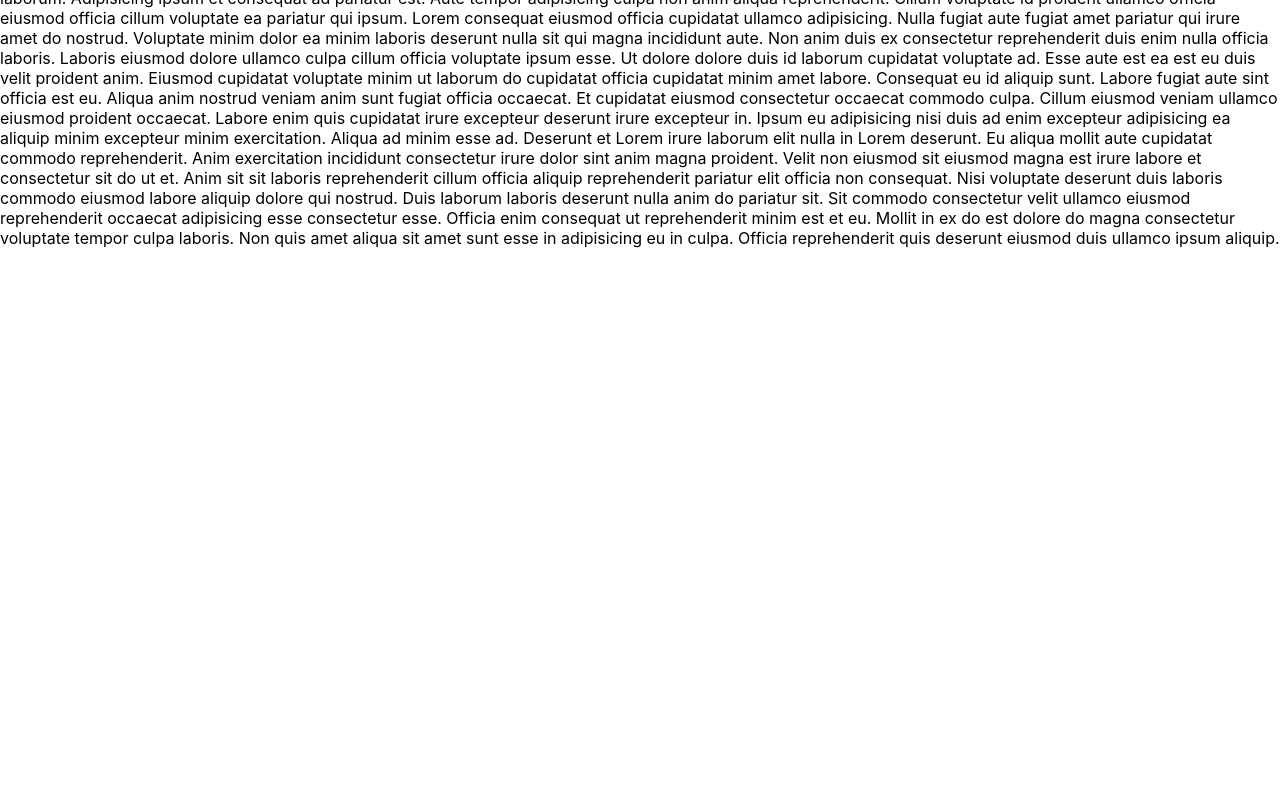
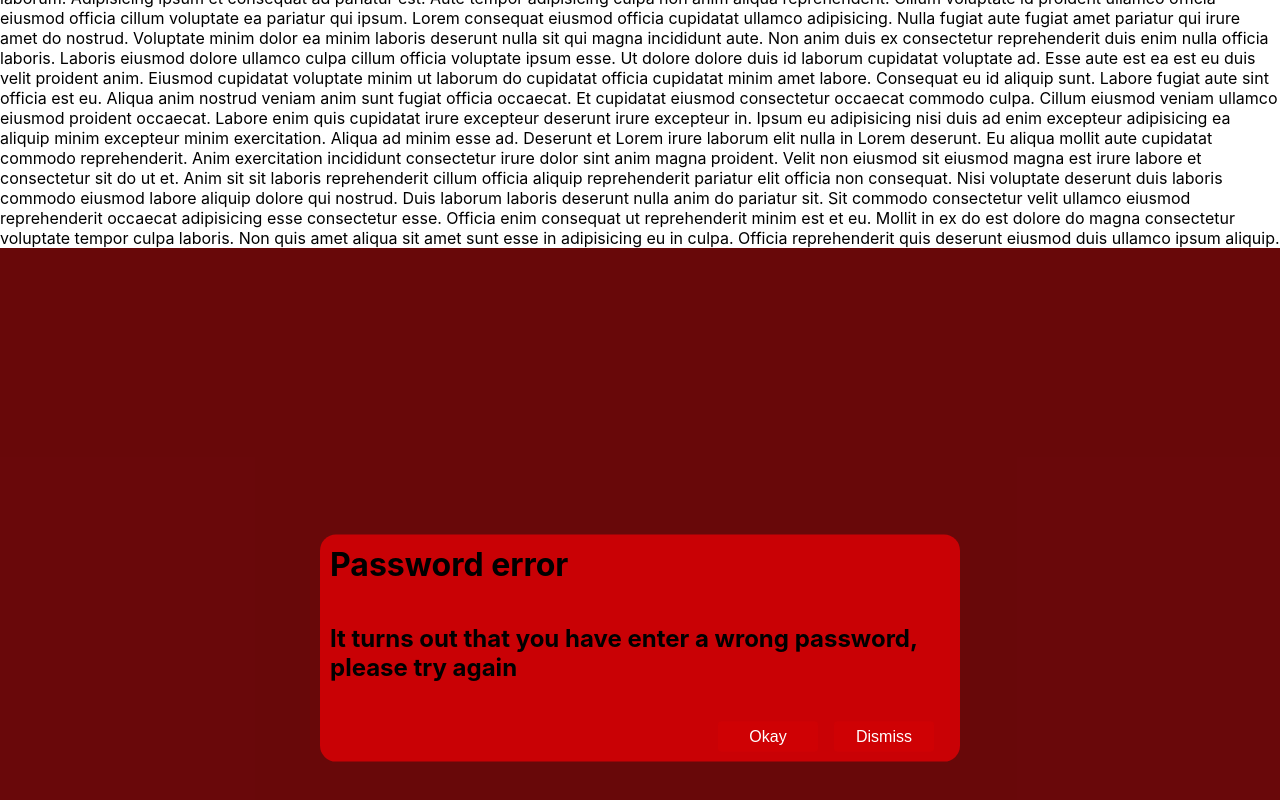
Before and after one commit to LucienChu/react-material-ui, a React (Create React App) app: page / in a window 1280 px wide. Shown: the part 3354-4154 px from the top of the page. Before the commit the page ends 3602 px from the top, so only its background shows below. Built offline with nearby package versions, Linux system fonts and the light colour scheme.

Commit message:
gonna finalize modal

```diff
--- a/package.json
+++ b/package.json
@@ -6,6 +6,7 @@
     "@testing-library/jest-dom": "^4.2.4",
     "@testing-library/react": "^9.5.0",
     "@testing-library/user-event": "^7.2.1",
+    "node-sass": "^4.14.1",
     "react": "^16.13.1",
     "react-dom": "^16.13.1",
     "react-scripts": "3.4.1"
--- a/src/components/modalPage/modalPage.js
+++ b/src/components/modalPage/modalPage.js
@@ -423,7 +423,11 @@ export default function ModalPage() {
       sunt esse in adipisicing eu in culpa. Officia reprehenderit quis deserunt
       eiusmod duis ullamco ipsum aliquip.
       <div>
-        <LucienModal open={openModal} onClose={() => setOpenModal(false)} />
+        <LucienModal
+          color="primary"
+          open={openModal}
+          onClose={() => setOpenModal(false)}
+        />
       </div>
     </div>
   );
--- a/src/cssComponent/panel/lucienModal/lucienModal.js
+++ b/src/cssComponent/panel/lucienModal/lucienModal.js
@@ -1,28 +1,35 @@
 import React, { useEffect, useRef, useState } from "react";
-import styles from "./lucienModal.module.css";
+import styles from "./lucienModal.module.scss";
 import "prop-types";
-export default function LucienModal(props) {
-  console.log("props.open", props.open);
+export default function LucienModal({ open, color, onClose }) {
   const modalRef = useRef();
   useEffect(() => {
-    document.body.style.overflow = "hidden";
-    return () => {
-      document.body.style.overflow = "";
-    };
-  }, []);
+    if (open) {
+      document.body.style.overflow = "hidden";
+      return () => {
+        document.body.style.overflow = "";
+      };
+    }
+  }, [open]);
   const close = () => {
     modalRef.current.classList.toggle(styles.dismiss);
     document.body.style.overflow = "";
-    props.onClose();
+    onClose();
   };
 
+  useEffect(() => {
+    if (color) {
+      console.log("toggling color", modalRef.current.classList);
+      modalRef.current.classList.toggle(styles.primary);
+
+      console.log("toggling color", modalRef.current.classList);
+    }
+  }, [color]);
+
   return (
-    <div
-      className={props.open ? styles.modalWrapper : styles.dismiss}
-      ref={modalRef}
-    >
+    <div className={open ? styles.modalWrapper : styles.dismiss} ref={modalRef}>
       <div className={styles.backdrop}>
-        <div className={styles.contentWrapper}>
+        <div className={`${styles.contentWrapper} ${styles[color]}`}>
           <div className={styles.titleDiv}>
             <h1>Password error</h1>
           </div>
@@ -33,8 +40,12 @@ export default function LucienModal(props) {
             </h2>
           </div>
           <div className={styles.buttonDiv}>
-            <button>Okay</button>
-            <button onClick={close}>Dismiss</button>
+            <button className={styles.irisButton} onClick={() => {}}>
+              Okay
+            </button>
+            <button className={styles.irisButton} onClick={close}>
+              Dismiss
+            </button>
           </div>
         </div>
       </div>
--- a/src/cssComponent/panel/lucienModal/lucienModal.module.css
+++ b/src/cssComponent/panel/lucienModal/lucienModal.module.scss
@@ -1,3 +1,5 @@
+$red: #d00205f0;
+
 .modalWrapper {
   position: absolute;
   top: 0;
@@ -6,12 +8,17 @@
   height: 100vh;
   z-index: -1;
   opacity: 0;
-  animation: showModal 0.5s forwards;
+  animation: showModal 500ms forwards;
 }
 
 .dismiss {
-  display: none;
+  // display: none;
+  animation: hideModal 1s;
+  // animation: showModal 500ms reverse forwards;
 }
+// .dismissBbtn {
+//   animation: showModal 500ms reverse forwards;
+// }
 
 .backdrop {
   height: 100vh;
@@ -44,7 +51,6 @@
 }
 
 .buttonDiv {
-  background-color: khaki;
   display: flex;
   justify-content: center;
   align-items: center;
@@ -56,13 +62,49 @@
 .buttonDiv button {
   margin-right: 1rem;
 }
+
+.irisButton {
+  background: $red;
+  color: #ffffff;
+  transition: background 0.1s ease-in-out;
+  border: none;
+  width: 100px;
+  height: 30px;
+  font-size: 1rem;
+  border-radius: 3px;
+  &:hover {
+    background: #ffffff;
+    color: $red;
+    cursor: pointer;
+    border: 2px solid $red;
+  }
+}
 @keyframes showModal {
   from {
+    opacity: 0;
     z-index: -1;
-    opacity: 0;
   }
   to {
+    opacity: 1;
     z-index: 1500;
-    opacity: 1;
   }
 }
+
+.primary {
+  background: $red;
+}
+
+@keyframes hideModal {
+  from {
+    opacity: 1;
+    z-index: 1500;
+  }
+  to {
+    opacity: 0;
+    z-index: -1;
+  }
+}
+
+.primary {
+  background: $red;
+}
```
Also changed, not shown: 1 other file (tests, documents, lock files or other folders).
